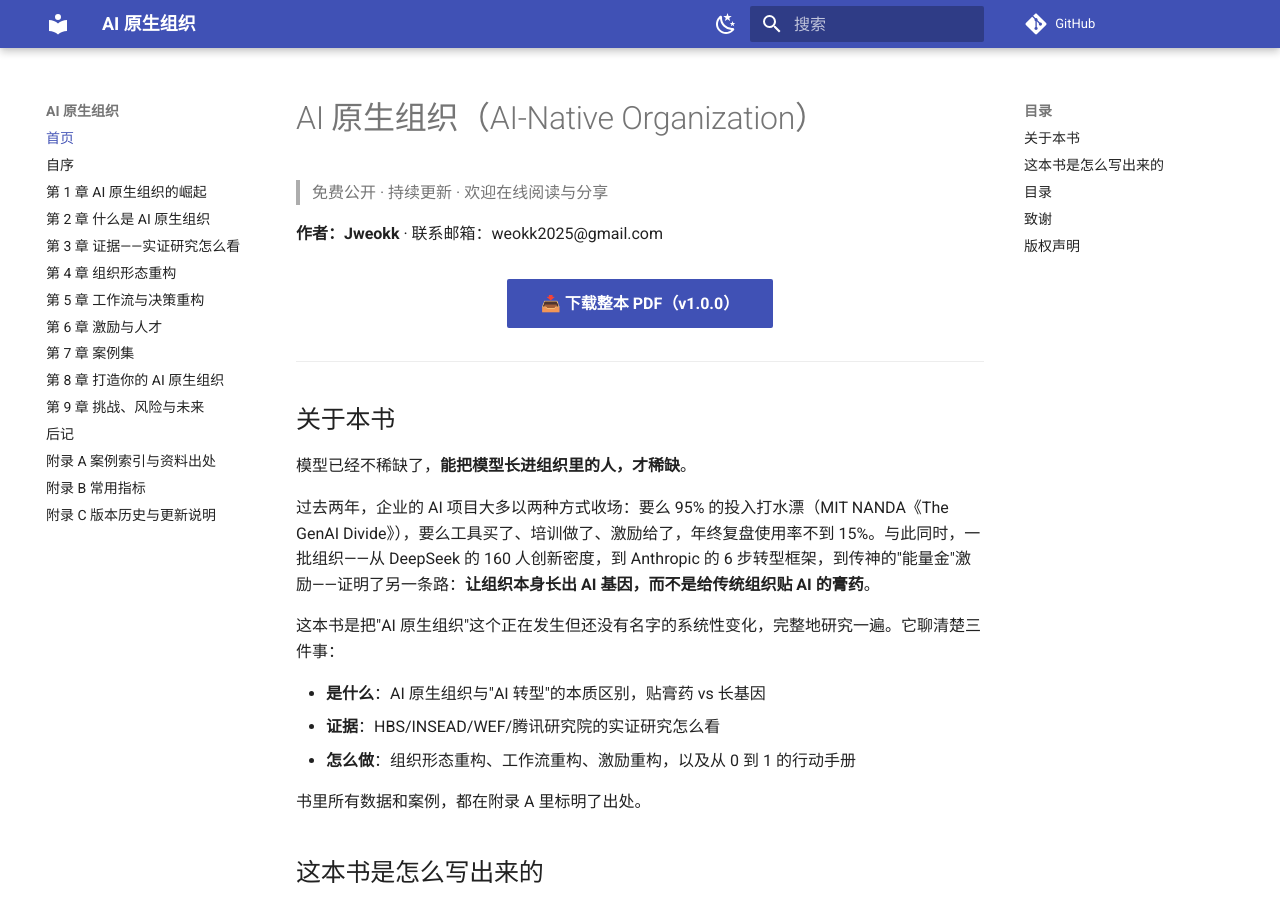
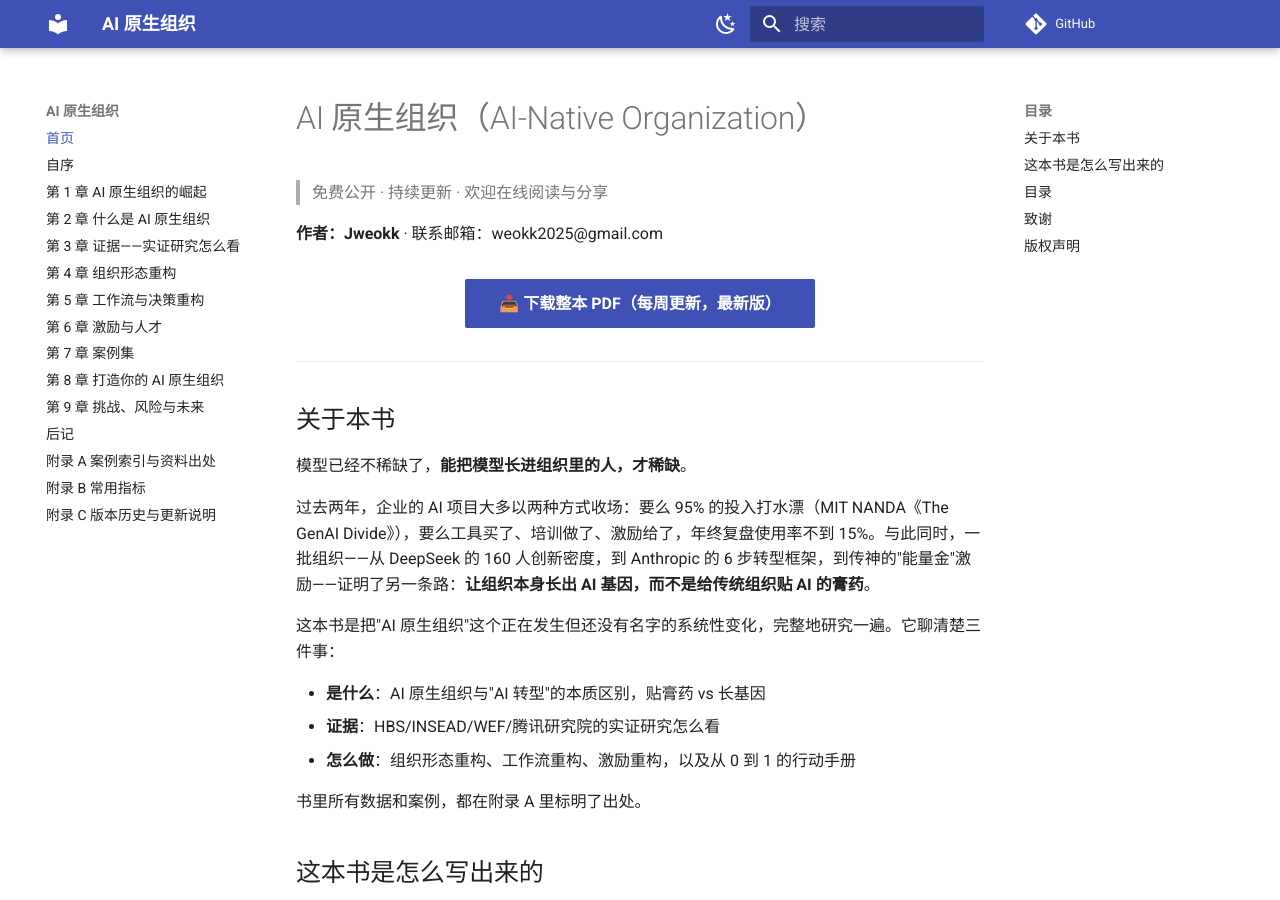
Before and after one commit to Jweokk/ai-native-organization-book, an MkDocs documentation site: the page built from book/index.md, in a window 1280 px wide and 900 px high. Built offline with MkDocs 1.6.1 and Material for MkDocs 9.7.7, drawn with Linux system fonts in a browser that asks for light colours; comment, search, counter and statistics services are not loaded.

Commit message:
fix: PDF下载链接改用固定名(每周更新不失效)

```diff
--- a/book/index.md
+++ b/book/index.md
@@ -5,7 +5,7 @@
 **作者：Jweokk** · 联系邮箱：weokk2025@gmail.com
 
 <div style="text-align:center; margin: 2em 0;">
-<a class="md-button md-button--primary" href="ai-native-organization-v1.0.0.pdf">📥 下载整本 PDF（v1.0.0）</a>
+<a class="md-button md-button--primary" href="ai-native-organization.pdf">📥 下载整本 PDF（每周更新，最新版）</a>
 </div>
 
 ---
```
Also changed, not shown: README.md (+1 -1 lines).
